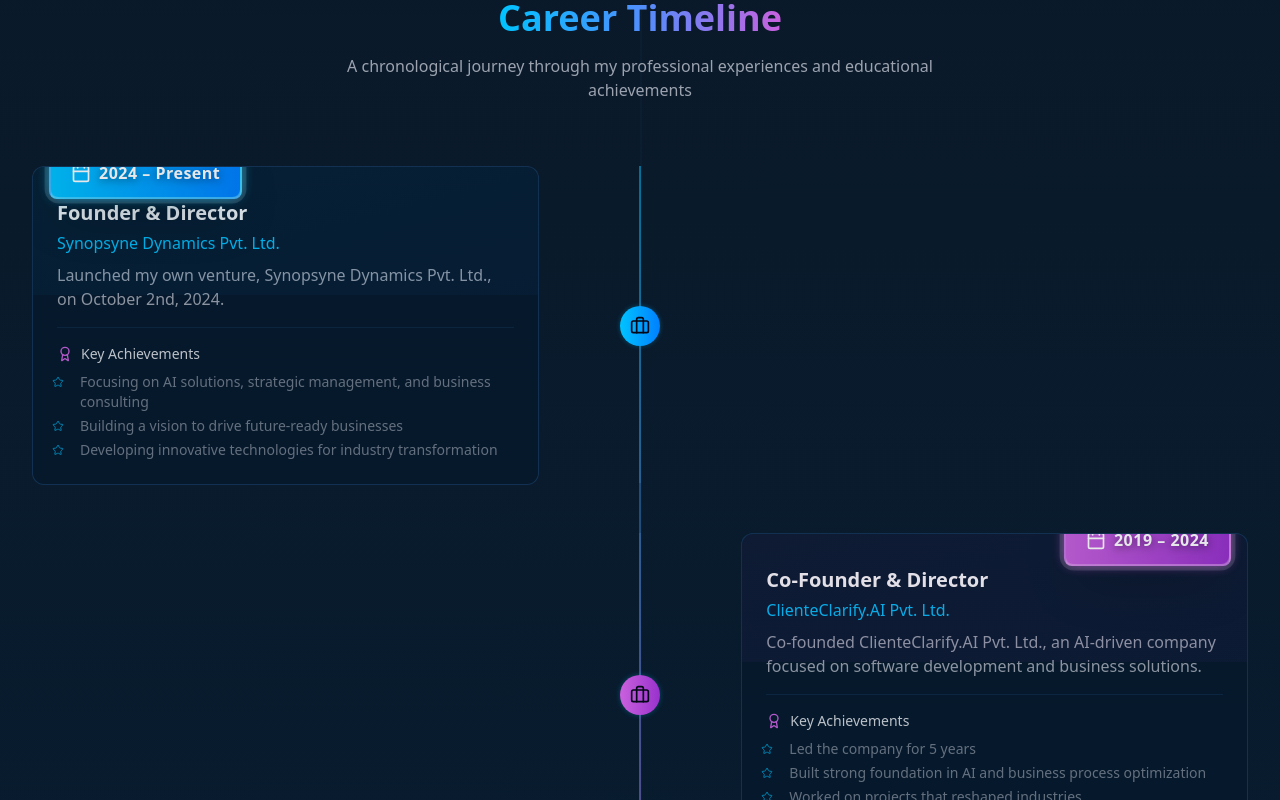
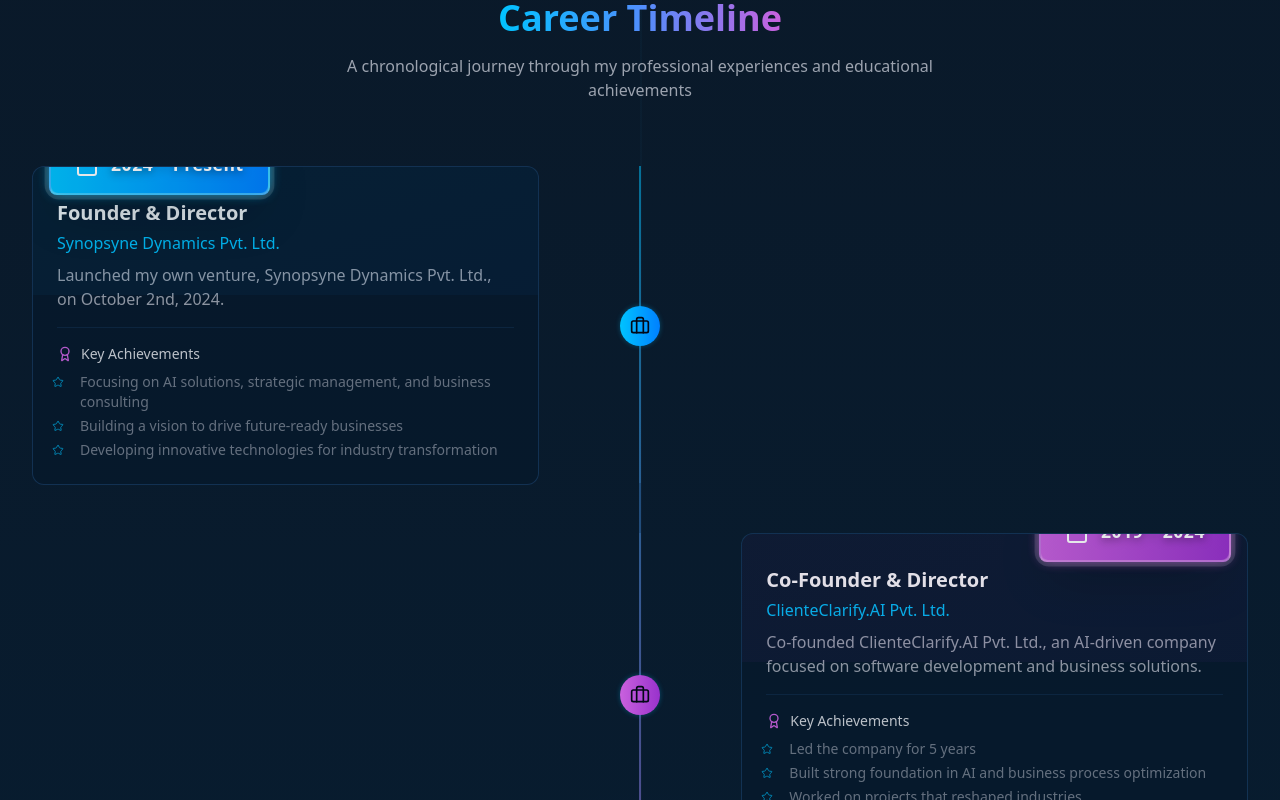
Before and after one commit to syedmusthaqP/synopsyne-stellar-forge-v3, a React (Vite) app: page /founder in a window 1280 px wide. Shown: the part 4060-4860 px from the top of the page. Built offline with nearby package versions, Linux system fonts and the light colour scheme.

Commit message:
Adjust career timeline and service cards

```diff
--- a/src/components/ServicesSection.tsx
+++ b/src/components/ServicesSection.tsx
@@ -1102,8 +1102,8 @@ const ServicesSection = () => {
         </div>
       </div>
 
-      {/* Neural Development Phases Tab - Hidden on hover for better UX */}
-      {false && hoveredServiceTab.show && (
+      {/* Neural Development Phases Tab - Slides on dotted line to service card */}
+      {hoveredServiceTab.show && (
         <div
           className="fixed z-[100] pointer-events-none"
           style={{
@@ -1118,7 +1118,7 @@ const ServicesSection = () => {
               className="absolute top-full left-1/2 w-0 h-5 border-l-2 border-dotted border-cyan-400/60"
               style={{
                 transform: 'translateX(-50%)',
-                animation: 'slideFromDots 0.3s ease-out'
+                animation: 'slideFromDots 0.5s ease-out'
               }}
             />
 
@@ -1126,7 +1126,7 @@ const ServicesSection = () => {
             <div
               className="bg-gray-900/95 backdrop-blur-xl border border-cyan-400/40 rounded-lg px-3 py-2 w-48 shadow-2xl shadow-cyan-400/10"
               style={{
-                animation: 'slideInFromRight 0.4s ease-out',
+                animation: 'slideInFromDotted 0.6s ease-out',
                 background: 'linear-gradient(135deg, rgba(6, 182, 212, 0.1) 0%, rgba(168, 85, 247, 0.1) 100%)',
                 borderImage: 'linear-gradient(135deg, #06b6d4, #a855f7) 1'
               }}
--- a/src/components/TimelineSection.tsx
+++ b/src/components/TimelineSection.tsx
@@ -185,12 +185,12 @@ export function TimelineSection() {
                       {/* Background gradient */}
                       <div className={`absolute top-0 right-0 w-full h-32 opacity-5 bg-gradient-to-br ${item.color}`}></div>
 
-                      {/* Date badge - SUPER ENHANCED to be extremely visible */}
-                      <div className={`absolute -top-5 ${isEven ? 'left-4' : 'right-4'} px-5 py-3 rounded-lg bg-gradient-to-r ${item.color} text-white font-extrabold shadow-2xl flex items-center z-20 border-2 border-white/30`}
-                        style={{ fontSize: "1rem", letterSpacing: "0.5px" }}
+                      {/* Date badge - SUPER ENHANCED to be extremely visible with increased height */}
+                      <div className={`absolute -top-8 ${isEven ? 'left-4' : 'right-4'} px-6 py-4 rounded-lg bg-gradient-to-r ${item.color} text-white font-extrabold shadow-2xl flex items-center z-20 border-2 border-white/30 min-h-[3rem]`}
+                        style={{ fontSize: "1.1rem", letterSpacing: "0.5px" }}
                       >
-                        <Calendar className="h-5 w-5 mr-2" />
-                        <span className="drop-shadow-[0_2px_4px_rgba(0,0,0,0.5)]">{item.year}</span>
+                        <Calendar className="h-6 w-6 mr-3" />
+                        <span className="drop-shadow-[0_2px_4px_rgba(0,0,0,0.5)] leading-none">{item.year}</span>
 
                         {/* Multiple overlapping animations to make years extremely prominent */}
                         <motion.div
--- a/src/index.css
+++ b/src/index.css
@@ -398,6 +398,21 @@
   }
 }
 
+@keyframes slideInFromDotted {
+  0% {
+    transform: translateY(30px) translateX(-50%) scale(0.8);
+    opacity: 0;
+  }
+  50% {
+    transform: translateY(15px) translateX(-50%) scale(0.9);
+    opacity: 0.5;
+  }
+  100% {
+    transform: translateY(0) translateX(-50%) scale(1);
+    opacity: 1;
+  }
+}
+
 @keyframes fillPhase {
   0% {
     width: 0%;
```
